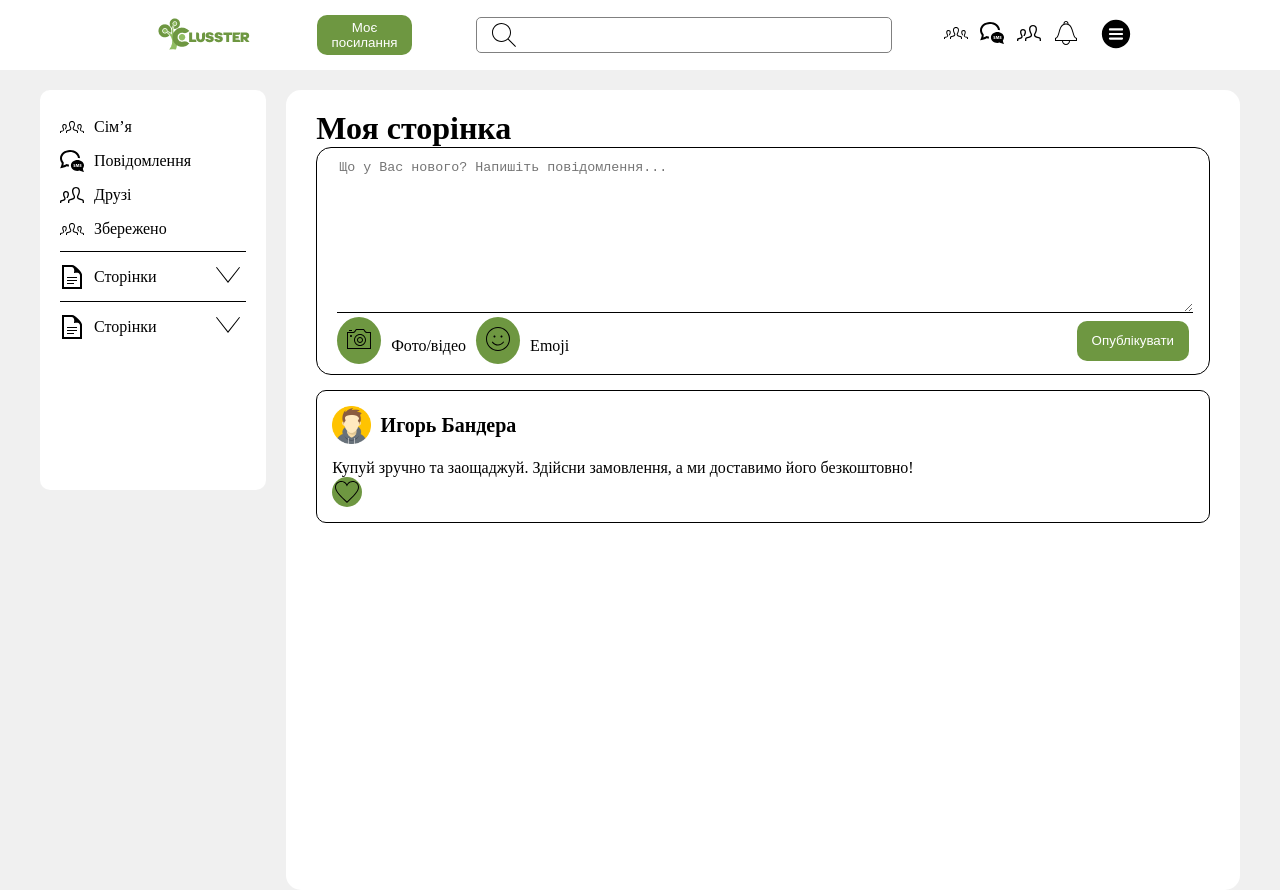
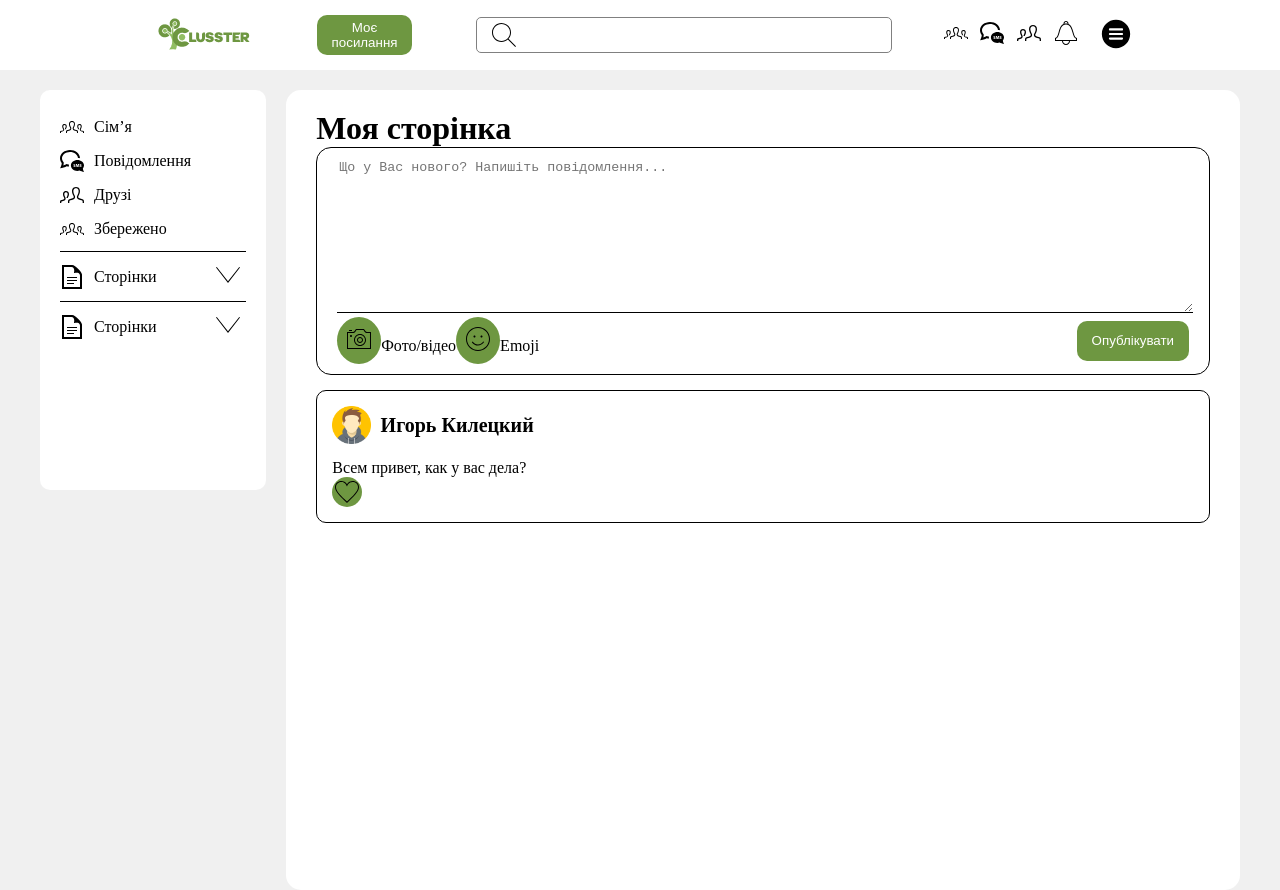
Before and after one commit to Tem4ik1003/social-network, a React (Create React App) app: page /profile in a window 1280 px wide. Built offline with nearby package versions, Linux system fonts and the light colour scheme.

Commit message:
New components, implemented added posts

```diff
--- a/src/App.js
+++ b/src/App.js
@@ -1,15 +1,18 @@
-
 import './App.css';
 import {BrowserRouter, Route, Routes} from "react-router-dom";
 import {publicRoutes} from "./routes/routes";
+import {Provider} from "react-redux";
+import store from "./redux/store";
 
 function App() {
     return (
+        <Provider store={store}>
             <BrowserRouter>
                 <Routes>
                     {publicRoutes.map(route => <Route {...route}/>)}
                 </Routes>
             </BrowserRouter>
+        </Provider>
     );
 }
 
--- /dev/null
+++ b/src/components/AddPostForm/AddPostForm.jsx
@@ -0,0 +1,54 @@
+import React, {useState} from 'react';
+import CircleButton from "../UI/CircleButton/CircleButton";
+import Button from "../UI/Button/Button";
+import styles from './AddPostForm.module.css'
+import {useDispatch} from "react-redux";
+import {addNewPostAC} from "../../redux/userReducer";
+
+const AddPostForm = () => {
+
+    const [textPost, setTextPost] = useState('')
+
+    const dispatch = useDispatch()
+
+    const onChangeText = (e) => {
+        setTextPost(e.target.value)
+    }
+    const onAddPost = () => {
+        dispatch(addNewPostAC(textPost))
+    }
+
+    return (
+        <div className={styles.formAddPost}>
+            <div>
+                                    <textarea cols="30" rows="10" value={textPost} onChange={onChangeText}
+                                              placeholder='Що у Вас нового? Напишіть повідомлення...'/>
+                <div className={styles.buttons}>
+                    <div className={styles.buttons__add}>
+                        <CircleButton>
+                            <svg width="24" height="24" xmlns="http://www.w3.org/2000/svg"
+                                 fillRule="evenodd" clipRule="evenodd">
+                                <path
+                                    d="M16.983 2l1.406 2.109c.371.557.995.891 1.664.891h3.93v17h-24v-17h5.93c.669 0 1.293-.334 1.664-.891l1.406-2.109h8zm3.07 4c-1.006 0-1.938-.5-2.496-1.337l-1.109-1.663h-6.93l-1.109 1.664c-.557.836-1.49 1.336-2.496 1.336h-4.93v15h22v-15h-2.93zm-7.053 1c3.311 0 6 2.689 6 6s-2.689 6-6 6-6-2.689-6-6 2.689-6 6-6zm0 1c2.76 0 5 2.24 5 5s-2.24 5-5 5-5-2.24-5-5 2.24-5 5-5zm0 2c1.656 0 3 1.344 3 3s-1.344 3-3 3-3-1.344-3-3 1.344-3 3-3zm0 1c1.104 0 2 .896 2 2s-.896 2-2 2-2-.896-2-2 .896-2 2-2zm-8-2c0-.552-.447-1-1-1-.553 0-1 .448-1 1s.447 1 1 1c.553 0 1-.448 1-1zm-3-6h3.001v1h-3.001v-1z"/>
+                            </svg>
+                        </CircleButton>
+                        <span>Фото/відео</span>
+                        <CircleButton>
+                            <svg width="24" height="24" xmlns="http://www.w3.org/2000/svg"
+                                 fillRule="evenodd" clipRule="evenodd">
+                                <path
+                                    d="M12 0c6.623 0 12 5.377 12 12s-5.377 12-12 12-12-5.377-12-12 5.377-12 12-12zm0 1c6.071 0 11 4.929 11 11s-4.929 11-11 11-11-4.929-11-11 4.929-11 11-11zm-.045 17.51h-.015c-2.285 0-4.469-1.189-6.153-3.349l.789-.614c1.489 1.911 3.394 2.963 5.364 2.963h.013c1.987-.004 3.907-1.078 5.408-3.021l.791.611c-1.693 2.194-3.894 3.405-6.197 3.41zm-3.468-10.01c.552 0 1 .448 1 1s-.448 1-1 1-1-.448-1-1 .448-1 1-1zm7.013 0c.552 0 1 .448 1 1s-.448 1-1 1-1-.448-1-1 .448-1 1-1z"/>
+                            </svg>
+                        </CircleButton>
+                        <span>Emoji</span>
+                    </div>
+                    <div className="button__send">
+                        <Button onClick={onAddPost}>Опублікувати</Button>
+                    </div>
+                </div>
+            </div>
+        </div>
+    );
+};
+
+export default AddPostForm;
--- /dev/null
+++ b/src/components/AddPostForm/AddPostForm.module.css
@@ -0,0 +1,18 @@
+.formAddPost {
+    border: 1px solid #000000;
+    border-radius: 15px;
+    padding: 10px 20px;
+}
+
+.formAddPost textarea {
+    border: 0;
+    outline: none;
+    width: 100%;
+    border-bottom: 1px solid #000;
+}
+
+.buttons {
+    display: flex;
+    align-items: center;
+    justify-content: space-between;
+}
--- a/src/components/Post/Post.jsx
+++ b/src/components/Post/Post.jsx
@@ -2,16 +2,16 @@ import React from 'react';
 import styles from './Post.module.css'
 import avatar from '../../assets/avatar.png'
 
-const Post = () => {
+const Post = ({userName, text}) => {
     return (
         <div className={styles.post}>
             <div className={styles.post__inner}>
                 <div className={styles.infoProfile}>
                     <img src={avatar} alt=""/>
-                    <span>Игорь Бандера</span>
+                    <span>{userName}</span>
                 </div>
                 <div className={styles.infoPost}>
-                    <span>Купуй зручно та заощаджуй. Здійсни замовлення, а ми доставимо його безкоштовно!</span>
+                    <span>{text}</span>
                     <div className={styles.likes}>
                         <svg width="24" height="24" xmlns="http://www.w3.org/2000/svg" fillRule="evenodd"
                              clipRule="evenodd">
--- /dev/null
+++ b/src/components/PostsList/PostsList.jsx
@@ -0,0 +1,18 @@
+import React from 'react';
+import {useSelector} from "react-redux";
+import Post from "../Post/Post";
+
+const PostsList = () => {
+
+    const posts = useSelector(state => state.user.posts)
+
+    const postsList = posts.map(post => <Post key={post.id} userName={'Игорь Килецкий'} text={post.text}/>)
+
+    return (
+        <div>
+            {postsList}
+        </div>
+    );
+};
+
+export default PostsList;
--- a/src/pages/MyProfile/MyProfile.jsx
+++ b/src/pages/MyProfile/MyProfile.jsx
@@ -2,9 +2,8 @@ import React from 'react';
 import Header from "../../components/Header/Header";
 import styles from './MyProfile.module.css'
 import SideBar from "../../components/SideBar/SideBar";
-import CircleButton from "../../components/UI/CircleButton/CircleButton";
-import Button from "../../components/UI/Button/Button";
-import Post from "../../components/Post/Post";
+import AddPostForm from "../../components/AddPostForm/AddPostForm";
+import PostsList from "../../components/PostsList/PostsList";
 
 const MyProfile = () => {
     return (
@@ -16,39 +15,9 @@ const MyProfile = () => {
                     <div className={styles.posts}>
                         <div className={styles.posts__inner}>
                             <div><h1>Моя сторінка</h1></div>
-                            <div className={styles.formAddPost}>
-                                <div>
-                                    <textarea cols="30" rows="10"
-                                              placeholder='Що у Вас нового? Напишіть повідомлення...'/>
-                                    <div className={styles.buttons}>
-                                        <div className={styles.buttons__add}>
-                                            <CircleButton>
-                                                <svg width="24" height="24" xmlns="http://www.w3.org/2000/svg"
-                                                     fillRule="evenodd" clipRule="evenodd">
-                                                    <path
-                                                        d="M16.983 2l1.406 2.109c.371.557.995.891 1.664.891h3.93v17h-24v-17h5.93c.669 0 1.293-.334 1.664-.891l1.406-2.109h8zm3.07 4c-1.006 0-1.938-.5-2.496-1.337l-1.109-1.663h-6.93l-1.109 1.664c-.557.836-1.49 1.336-2.496 1.336h-4.93v15h22v-15h-2.93zm-7.053 1c3.311 0 6 2.689 6 6s-2.689 6-6 6-6-2.689-6-6 2.689-6 6-6zm0 1c2.76 0 5 2.24 5 5s-2.24 5-5 5-5-2.24-5-5 2.24-5 5-5zm0 2c1.656 0 3 1.344 3 3s-1.344 3-3 3-3-1.344-3-3 1.344-3 3-3zm0 1c1.104 0 2 .896 2 2s-.896 2-2 2-2-.896-2-2 .896-2 2-2zm-8-2c0-.552-.447-1-1-1-.553 0-1 .448-1 1s.447 1 1 1c.553 0 1-.448 1-1zm-3-6h3.001v1h-3.001v-1z"/>
-                                                </svg>
-                                            </CircleButton>
-                                            <span>Фото/відео</span>
-                                            <CircleButton>
-                                                <svg width="24" height="24" xmlns="http://www.w3.org/2000/svg"
-                                                     fillRule="evenodd" clipRule="evenodd">
-                                                    <path
-                                                        d="M12 0c6.623 0 12 5.377 12 12s-5.377 12-12 12-12-5.377-12-12 5.377-12 12-12zm0 1c6.071 0 11 4.929 11 11s-4.929 11-11 11-11-4.929-11-11 4.929-11 11-11zm-.045 17.51h-.015c-2.285 0-4.469-1.189-6.153-3.349l.789-.614c1.489 1.911 3.394 2.963 5.364 2.963h.013c1.987-.004 3.907-1.078 5.408-3.021l.791.611c-1.693 2.194-3.894 3.405-6.197 3.41zm-3.468-10.01c.552 0 1 .448 1 1s-.448 1-1 1-1-.448-1-1 .448-1 1-1zm7.013 0c.552 0 1 .448 1 1s-.448 1-1 1-1-.448-1-1 .448-1 1-1z"/>
-                                                </svg>
-                                            </CircleButton>
-                                            <span>Emoji</span>
-                                        </div>
-                                        <div className="button__send">
-                                            <Button>Опублікувати</Button>
-                                        </div>
-                                    </div>
-                                </div>
-                            </div>
+                            <AddPostForm/>
                         </div>
-                        <div>
-                            <Post/>
-                        </div>
+                        <PostsList/>
                     </div>
                 </div>
             </div>
--- a/src/pages/MyProfile/MyProfile.module.css
+++ b/src/pages/MyProfile/MyProfile.module.css
@@ -26,29 +26,13 @@
 
 }
 
-.formAddPost {
-    border: 1px solid #000000;
-    border-radius: 15px;
-    padding: 10px 20px;
-}
 
-.formAddPost textarea {
-    border: 0;
-    outline: none;
-    width: 100%;
-    border-bottom: 1px solid #000;
-}
 
 
 .post__item {
 
 }
 
-.buttons {
-    display: flex;
-    align-items: center;
-    justify-content: space-between;
-}
 
 .buttons__add *:not(:first-child) {
     margin-left: 10px;
--- a/src/redux/userReducer.js
+++ b/src/redux/userReducer.js
@@ -1,13 +1,28 @@
+const SET_USER = 'SET-USER'
+const ADD_FAVORITE_GROUP = 'ADD-FAVORITE-GROUP'
+const ADD_NEW_POST = 'ADD-NEW-POST'
+
 const initialState = {
     userName: '',
     friends: [],
     favoritePages: [],
-    favoriteGroups: []
+    favoriteGroups: [],
+    posts: [{
+        id: 1,
+        text: 'Всем привет, как у вас дела?'
+    }]
 }
 
 export const userReducer  = (state = initialState, action) => {
     switch (action.type) {
+        case ADD_NEW_POST:
+            return {...state, posts: [...state.posts, {id: state.posts.length + 1, text: action.text}]}
         default:
             return state
     }
 }
+
+
+export const setUserAC = (...args) => ({type: SET_USER, args})
+export const addFavoriteGroupAC = (idGroup) => ({type: ADD_FAVORITE_GROUP, idGroup})
+export const addNewPostAC = (text) => ({type: ADD_NEW_POST, text})
```
Lines whose indentation alone changed are shown as unchanged.
